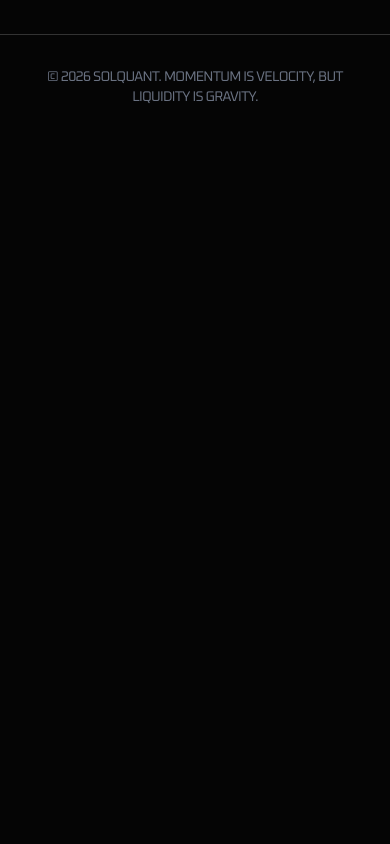
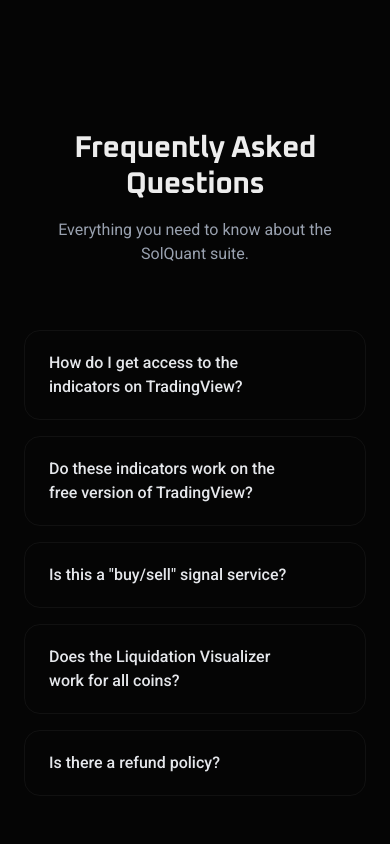
Before and after one commit to lost-sol/solquant, a Next.js app: page / in a window 390 px wide. Shown: the part 7020-7864 px from the top of the page. Before the commit the page ends 7159 px from the top, so only its background shows below. Built offline with nearby package versions, Linux system fonts and the light colour scheme; no server answers.

Commit message:
feat: introduce and integrate a new FAQ component on the homepage.

```diff
--- a/src/app/page.tsx
+++ b/src/app/page.tsx
@@ -1,7 +1,7 @@
 import Image from "next/image";
 import Link from "next/link";
 import { getLiveRoadmap, getWikiArticles } from "@/lib/notion";
-
+import FAQ from "@/components/FAQ";
 
 export default async function Home() {
     const [roadmapItemsRaw, wikiArticles] = await Promise.all([
@@ -269,6 +269,9 @@
                     </Link>
                 </div>
             </section>
+
+            {/* FAQ Section */}
+            <FAQ />
         </div>
     );
 }
--- /dev/null
+++ b/src/components/FAQ.tsx
@@ -0,0 +1,83 @@
+"use client";
+
+import { useState } from "react";
+
+interface FAQItem {
+    question: string;
+    answer: string;
+}
+
+const faqData: FAQItem[] = [
+    {
+        question: "How do I get access to the indicators on TradingView?",
+        answer: "After completing your purchase, you will be prompted to provide your TradingView username. Within 24 hours (usually much faster), our team will grant you \"Invite-Only\" access. You will find the indicators under the \"Invite-only scripts\" tab in your TradingView."
+    },
+    {
+        question: "Do these indicators work on the free version of TradingView?",
+        answer: "Yes. All SolQuant indicators are optimized to work on the free, \"Basic\" version of TradingView. However, please note that TradingView's free plan limits the number of indicators you can have on a single chart at once."
+    },
+    {
+        question: "Is this a \"buy/sell\" signal service?",
+        answer: "No. SolQuant is a technical analysis suite designed for traders who want to understand market structure and institutional liquidity. While our Liquidation Visualizer provides \"Sweep\" labels for potential entries, these are meant to be used as part of a strategy."
+    },
+    {
+        question: "Does the Liquidation Visualizer work for all coins?",
+        answer: "The Liquidation Visualizer is most effective on high-volume assets with significant leverage activity, such as BTC, ETH, and major altcoins (SOL, JUP, etc.). It works by aggregating data from major exchanges like Binance, OKX, and Bybit."
+    },
+    {
+        question: "Is there a refund policy?",
+        answer: "Because this is a digital software product that provides immediate access to proprietary code and intellectual property, we do not offer refunds. We recommend reviewing our documentation and daily chart previews on X before subscribing."
+    }
+];
+
+export default function FAQ() {
+    const [openIndex, setOpenIndex] = useState<number | null>(null);
+
+    const toggleFAQ = (index: number) => {
+        setOpenIndex(openIndex === index ? null : index);
+    };
+
+    return (
+        <section className="w-full max-w-4xl px-6 py-24 mx-auto">
+            <div className="text-center mb-16">
+                <h2 className="text-3xl md:text-4xl font-bold tracking-tight">Frequently Asked Questions</h2>
+                <p className="mt-4 text-gray-400">Everything you need to know about the SolQuant suite.</p>
+            </div>
+
+            <div className="space-y-4">
+                {faqData.map((item, index) => (
+                    <div
+                        key={index}
+                        className={`group border border-white/5 rounded-2xl transition-all duration-300 ${openIndex === index ? "bg-[#0a0a0a] border-solquant-gold/30 ring-1 ring-solquant-gold/20" : "bg-transparent hover:border-white/10"
+                            }`}
+                    >
+                        <button
+                            onClick={() => toggleFAQ(index)}
+                            className="w-full px-6 py-5 flex items-center justify-between text-left focus:outline-none"
+                        >
+                            <span className={`font-medium transition-colors duration-300 ${openIndex === index ? "text-solquant-gold" : "text-gray-200 group-hover:text-white"
+                                }`}>
+                                {item.question}
+                            </span>
+                            <span className={`ml-4 flex-shrink-0 transition-transform duration-300 ${openIndex === index ? "rotate-180 text-solquant-gold" : "text-gray-500"
+                                }`}>
+                                <svg className="w-5 h-5" fill="none" viewBox="0 0 24 24" stroke="currentColor">
+                                    <path strokeLinecap="round" strokeLinejoin="round" strokeWidth={2} d="19 9l-7 7-7-7" />
+                                </svg>
+                            </span>
+                        </button>
+
+                        <div
+                            className={`overflow-hidden transition-all duration-500 ease-in-out ${openIndex === index ? "max-h-96 opacity-100" : "max-h-0 opacity-0"
+                                }`}
+                        >
+                            <div className="px-6 pb-6 text-gray-400 text-sm md:text-base leading-relaxed border-t border-white/5 pt-4 mt-1">
+                                {item.answer}
+                            </div>
+                        </div>
+                    </div>
+                ))}
+            </div>
+        </section>
+    );
+}
```
